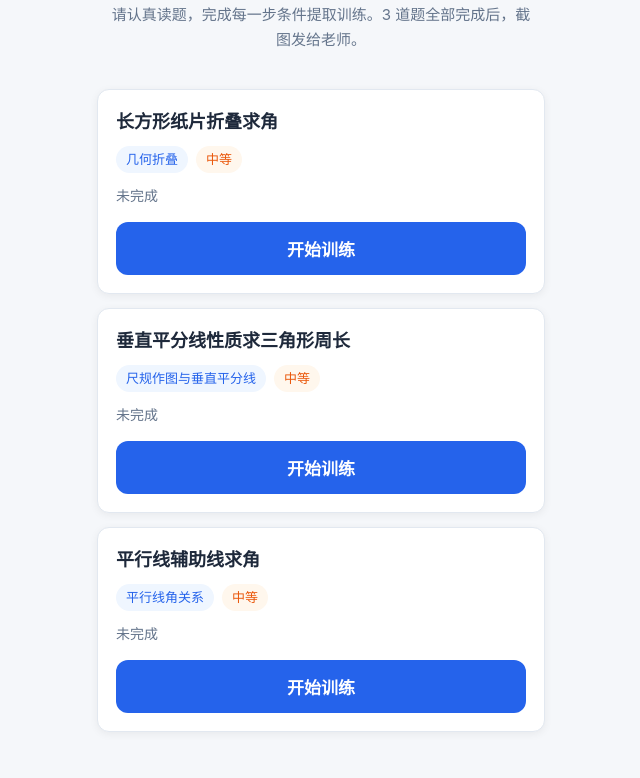
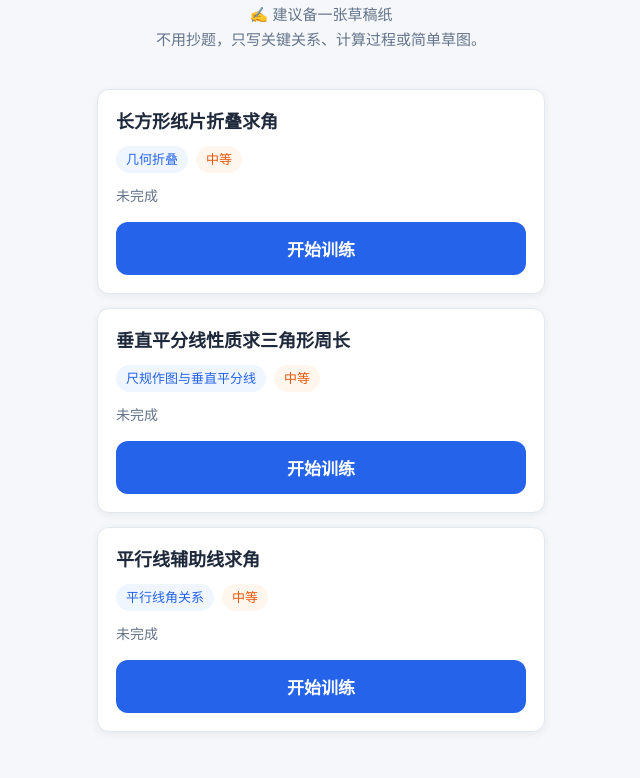
Before and after one commit to Louise427-ux/math-helper, a website: page index.html in a window 1280 px wide. Shown: the part 92-870 px from the top of the page, without its empty margins (319-959 px from the left). Drawn offline with Linux system fonts and the light colour scheme.

Commit message:
缩短草稿纸使用提示
Co-authored-by: Cursor <cursoragent@cursor.com>

```diff
--- a/index.html
+++ b/index.html
@@ -773,7 +773,7 @@
       let html = `
         <div class="home-header">
           <h1>数学读题小助手</h1>
-          <p class="home-desc">请认真读题，完成每一步条件提取训练。${total} 道题全部完成后，截图发给老师。</p>
+          <p class="home-desc">✍️ 建议备一张草稿纸<br>不用抄题，只写关键关系、计算过程或简单草图。</p>
         </div>
       `;
 
```
